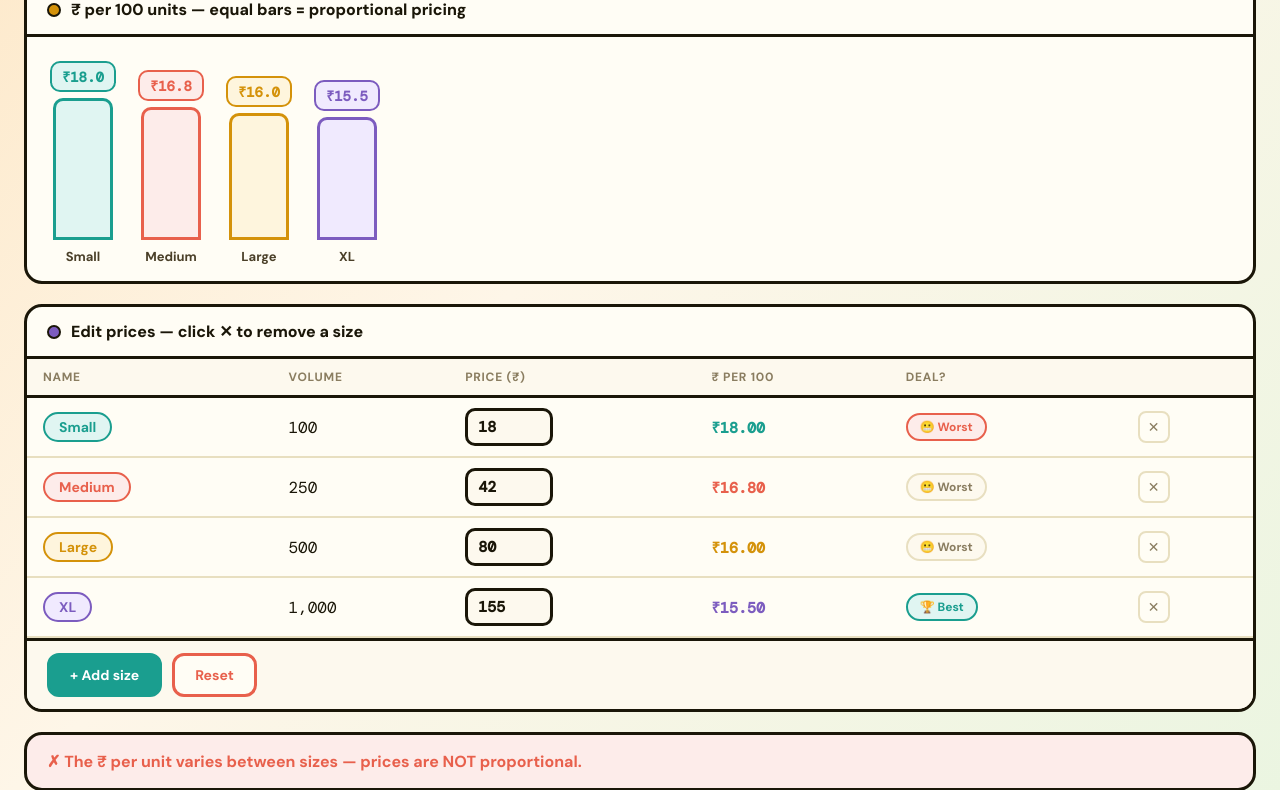
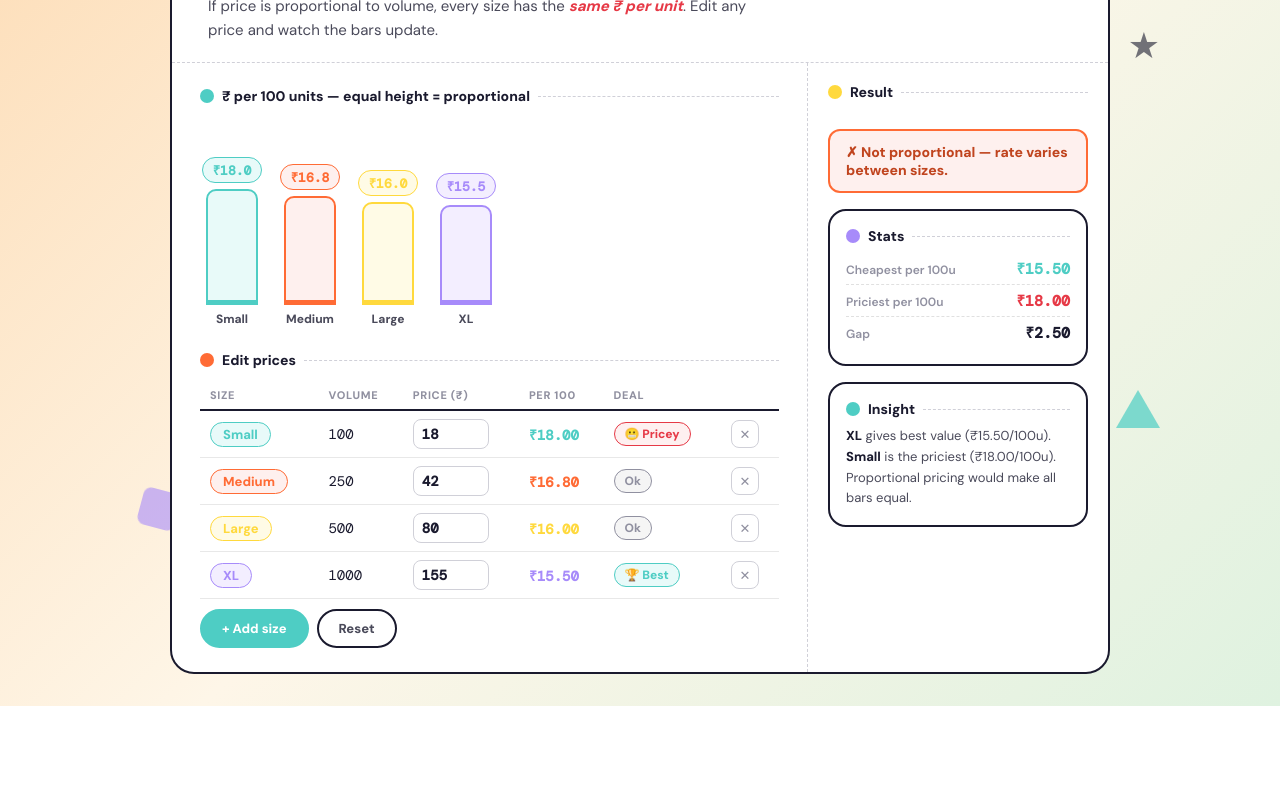
Before and after one commit to anayasharma-lx/ch7-pricevol, a plain HTML site: page index.html in a window 1280 px wide. Shown: the part 172-962 px from the top of the page. After the commit the page ends 878 px from the top, so only its background shows below. Drawn offline with nearby package versions, Linux system fonts and the light colour scheme; a web font is replaced by a local one.

Commit message:
Update index.html

```diff
--- a/index.html
+++ b/index.html
@@ -3,219 +3,233 @@
 <head>
 <meta charset="UTF-8"/>
 <meta name="viewport" content="width=device-width,initial-scale=1.0"/>
-<title>Price vs Volume — Ganita Prakash Grade 8</title>
-<link rel="preconnect" href="https://fonts.googleapis.com">
-<link href="https://fonts.googleapis.com/css2?family=DM+Sans:opsz,wght@9..40,400;9..40,600;9..40,700;9..40,800&family=DM+Mono:wght@400;500;700&display=swap" rel="stylesheet">
+<title>Price vs Volume — Grade 8</title>
+<link href="https://fonts.googleapis.com/css2?family=DM+Sans:opsz,wght@9..40,400;9..40,600;9..40,800;9..40,900&family=DM+Mono:wght@400;500;700&display=swap" rel="stylesheet">
 <style>
 *,*::before,*::after{box-sizing:border-box;margin:0;padding:0}
 :root{
-  --bg:#fef6e8;--card:#fffdf5;--paper:#fdf9ee;--ink:#1a1608;--ink2:#4a3f28;--ink3:#8a7d60;--bc:#e8dfc0;
-  --teal:#1a9e8f;--coral:#e8604c;--gold:#d4920a;--violet:#7c5cbf;--sky:#3d8fd6;--green:#2d9e4a;
-  --teal-bg:#e0f5f2;--coral-bg:#fdecea;--gold-bg:#fef5dd;--violet-bg:#f0eafe;
-  --pill-h:#ffeaa0;--pill-stroke:#1a1608;
+  --bg1:#fddcb5;--bg2:#dff2e0;
+  --card:#fff;--border:#1a1a2e;
+  --ink:#1a1a2e;--ink2:#4a4a5a;--ink3:#9090a0;
+  --teal:#4ecdc4;--orange:#ff6b35;--yellow:#ffd93d;--red:#e63946;--purple:#a78bfa;
   --sans:'DM Sans',system-ui,sans-serif;--mono:'DM Mono',monospace;
-  --brd:3px solid #1a1608;--r:18px;
 }
-html,body{min-height:100%;background:linear-gradient(135deg,#fde8c8 0%,#fef6e8 40%,#e8f5e0 100%);color:var(--ink);font-family:var(--sans);-webkit-font-smoothing:antialiased}
-body{display:flex;flex-direction:column;padding:24px;gap:20px;min-height:100vh}
+html{background:linear-gradient(135deg,var(--bg1) 0%,#fef6e8 50%,var(--bg2) 100%);min-height:100vh}
+body{font-family:var(--sans);color:var(--ink);min-height:100vh;padding:32px 24px;display:flex;flex-direction:column;align-items:center;gap:0}
 
-/* ── HEADER ── */
-.page-header{display:flex;align-items:flex-start;gap:16px;flex-wrap:wrap}
-.chapter-pill{display:inline-flex;align-items:center;gap:6px;background:var(--pill-h);border:var(--brd);border-radius:30px;padding:5px 16px;font-family:var(--mono);font-size:12px;font-weight:700;color:var(--ink);letter-spacing:.06em;text-transform:uppercase;flex-shrink:0}
-.chapter-pill::before{content:'★';font-size:11px}
-.title-wrap{flex:1}
-.page-title{font-size:clamp(28px,5vw,46px);font-weight:800;color:var(--ink);line-height:1;letter-spacing:-.02em;margin-bottom:6px}
-.page-title .hi1{display:inline-block;background:var(--coral);color:#fff;border:var(--brd);border-radius:12px;padding:2px 14px;font-style:italic;transform:rotate(-1deg)}
-.page-title .hi2{display:inline-block;background:var(--teal);color:#fff;border:var(--brd);border-radius:12px;padding:2px 14px;font-style:italic;transform:rotate(.5deg)}
-.page-desc{font-size:15px;color:var(--ink2);line-height:1.6;max-width:600px}
-.page-desc em{color:var(--coral);font-style:italic;font-weight:700}
+/* PAGE WRAPPER — the big white card */
+.page-card{background:var(--card);border:2px solid var(--border);border-radius:24px;width:100%;max-width:940px;overflow:hidden;position:relative}
 
-/* ── CARDS ── */
-.card{background:var(--card);border:var(--brd);border-radius:var(--r);overflow:hidden}
-.card-head{padding:14px 20px;border-bottom:var(--brd);display:flex;align-items:center;gap:10px}
-.card-dot{width:14px;height:14px;border-radius:50%;border:2px solid var(--ink);flex-shrink:0}
-.card-title{font-size:16px;font-weight:800;color:var(--ink)}
+/* HEADER inside card */
+.card-header{padding:28px 36px 20px;border-bottom:1px dashed #d0d0d8}
+.activity-pill{display:inline-flex;align-items:center;gap:6px;background:var(--yellow);border:2px solid var(--border);border-radius:30px;padding:4px 14px;font-size:11px;font-weight:800;letter-spacing:.1em;text-transform:uppercase;margin-bottom:12px}
+.activity-pill::before{content:'★';font-size:10px}
+.page-title{font-size:clamp(26px,4vw,42px);font-weight:900;line-height:1.05;display:flex;align-items:center;gap:12px;flex-wrap:wrap;margin-bottom:10px}
+.title-pill{background:var(--teal);color:#fff;border:2px solid var(--border);border-radius:14px;padding:4px 18px;font-style:italic;font-size:inherit;display:inline-block}
+.title-pill.orange{background:var(--orange)}
+.page-desc{font-size:15px;color:var(--ink2);line-height:1.6;max-width:560px}
+.page-desc em{color:var(--red);font-style:italic;font-weight:700}
 
-/* ── BAR CHART ── */
-.bars-card{display:flex;flex-direction:column}
-.bars-body{padding:24px 20px 16px;display:flex;align-items:flex-end;gap:16px;min-height:220px;overflow-x:auto}
-.bar-col{display:flex;flex-direction:column;align-items:center;gap:0;flex-shrink:0;min-width:72px;max-width:90px}
-.bar-rate-lbl{font-family:var(--mono);font-size:14px;font-weight:700;padding:4px 10px;border-radius:10px;border:2px solid;text-align:center;white-space:nowrap;margin-bottom:6px}
-.bar-fill{width:60px;border-radius:10px 10px 0 0;border:3px solid var(--ink);border-bottom:none;transition:height .35s cubic-bezier(.4,0,.2,1),background .3s;min-height:8px;position:relative}
-.bar-baseline{width:60px;height:3px;background:var(--ink);border-radius:0}
-.bar-name{font-size:13px;font-weight:700;color:var(--ink2);margin-top:8px;text-align:center}
+/* TWO-COLUMN LAYOUT */
+.card-body{display:grid;grid-template-columns:1fr 300px;min-height:400px}
 
-/* ── TABLE ── */
-.tbl-card table{width:100%;border-collapse:collapse}
-.tbl-card th{padding:10px 16px;text-align:left;font-size:12px;font-weight:700;color:var(--ink3);text-transform:uppercase;letter-spacing:.06em;background:var(--paper);border-bottom:var(--brd)}
-.tbl-card td{padding:10px 16px;border-bottom:2px solid var(--bc);background:var(--card);vertical-align:middle}
-.tbl-card td:nth-child(2),.tbl-card td:nth-child(4){font-family:var(--mono)}
-.price-input{width:88px;padding:6px 10px;border:var(--brd);border-radius:10px;font-family:var(--mono);font-size:15px;font-weight:700;color:var(--ink);background:var(--paper);outline:none;transition:border-color .12s}
-.price-input:focus{border-color:var(--teal)}
-.name-pill{display:inline-block;padding:4px 14px;border-radius:20px;border:2px solid var(--ink);font-weight:700;font-size:14px}
-.rate-val{font-family:var(--mono);font-size:15px;font-weight:700}
-.deal-badge{display:inline-block;padding:4px 12px;border-radius:20px;font-size:12px;font-weight:700;border:2px solid}
-.deal-best{background:var(--teal-bg);color:var(--teal);border-color:var(--teal)}
-.deal-worst{background:var(--coral-bg);color:var(--coral);border-color:var(--coral)}
-.deal-fair{background:var(--paper);color:var(--ink3);border-color:var(--bc)}
-.del-btn{width:32px;height:32px;border:2px solid var(--bc);border-radius:8px;background:transparent;color:var(--ink3);cursor:pointer;font-size:14px;transition:all .12s;display:flex;align-items:center;justify-content:center}
-.del-btn:hover{border-color:var(--coral);color:var(--coral);background:var(--coral-bg)}
-.tbl-footer{padding:12px 20px;border-top:var(--brd);display:flex;gap:10px;background:var(--paper)}
-.act-btn{padding:10px 20px;border:var(--brd);border-radius:12px;font-family:var(--sans);font-size:14px;font-weight:700;cursor:pointer;transition:all .12s}
-.act-btn.add{background:var(--teal);color:#fff;border-color:var(--teal)}
-.act-btn.add:hover{background:#158a7c}
-.act-btn.reset{background:var(--card);color:var(--coral);border-color:var(--coral)}
-.act-btn.reset:hover{background:var(--coral-bg)}
+/* LEFT: BARS + TABLE */
+.left-col{padding:24px 28px;border-right:1px dashed #d0d0d8;display:flex;flex-direction:column;gap:20px}
 
-/* ── VERDICT & INSIGHT ── */
-.verdict-card{padding:16px 20px;font-size:16px;font-weight:700;border-radius:var(--r);border:var(--brd)}
-.verdict-card.prop{background:var(--teal-bg);color:var(--teal)}
-.verdict-card.notprop{background:var(--coral-bg);color:var(--coral)}
-.insight-card{padding:16px 20px;background:var(--gold-bg);border:var(--brd);border-radius:var(--r);font-size:14px;color:var(--ink2);line-height:1.7}
-.insight-card strong{color:var(--ink);font-weight:700}
+/* RIGHT: PANELS */
+.right-col{padding:20px 20px;display:flex;flex-direction:column;gap:16px}
 
-/* ── STATS ROW ── */
-.stats-row{display:flex;gap:12px;flex-wrap:wrap}
-.stat-pill{padding:10px 18px;background:var(--card);border:var(--brd);border-radius:14px;display:flex;flex-direction:column;gap:2px;flex:1;min-width:110px}
-.sp-lbl{font-size:11px;font-weight:700;text-transform:uppercase;letter-spacing:.06em;color:var(--ink3)}
-.sp-val{font-family:var(--mono);font-size:20px;font-weight:700}
+/* SECTION LABEL */
+.sec-lbl{display:flex;align-items:center;gap:8px;margin-bottom:12px}
+.sec-dot{width:14px;height:14px;border-radius:50%;flex-shrink:0}
+.sec-name{font-size:14px;font-weight:800;color:var(--ink)}
+.sec-rule{flex:1;border:none;border-top:1px dashed #d0d0d8}
+
+/* BAR CHART */
+.bar-chart{display:flex;align-items:flex-end;gap:14px;min-height:200px;overflow-x:auto;padding-top:40px;padding-bottom:4px}
+.bar-col{display:flex;flex-direction:column;align-items:center;gap:0;flex-shrink:0;min-width:64px}
+.bar-rate{font-family:var(--mono);font-size:13px;font-weight:700;padding:3px 10px;border-radius:20px;margin-bottom:6px;border:1.5px solid;white-space:nowrap;text-align:center}
+.bar-body{width:52px;border-radius:10px 10px 0 0;border:2px solid;transition:height .35s;min-height:8px}
+.bar-ground{width:52px;height:3px;border-radius:0}
+.bar-name{font-size:12px;font-weight:700;color:var(--ink2);margin-top:6px}
+
+/* TABLE */
+.data-table{width:100%;border-collapse:collapse;font-size:14px}
+.data-table th{padding:7px 10px;text-align:left;font-size:11px;font-weight:800;text-transform:uppercase;letter-spacing:.06em;color:var(--ink3);border-bottom:2px solid var(--border)}
+.data-table td{padding:8px 10px;border-bottom:1px solid #e8e8e8;vertical-align:middle}
+.data-table td:nth-child(2),.data-table td:nth-child(4){font-family:var(--mono)}
+.name-tag{display:inline-block;padding:3px 12px;border-radius:20px;font-weight:700;font-size:13px;border:1.5px solid}
+.price-inp{width:76px;padding:5px 8px;border:1.5px solid #d0d0d8;border-radius:8px;font-family:var(--mono);font-size:14px;font-weight:700;color:var(--ink);outline:none;transition:border-color .15s}
+.price-inp:focus{border-color:var(--teal)}
+.rate-num{font-weight:700;font-family:var(--mono);font-size:14px}
+.deal-tag{display:inline-block;padding:3px 10px;border-radius:20px;font-size:12px;font-weight:700;border:1.5px solid}
+.del-x{width:28px;height:28px;border:1.5px solid #d0d0d8;border-radius:8px;background:transparent;color:var(--ink3);cursor:pointer;font-size:13px;transition:all .12s}
+.del-x:hover{border-color:var(--red);color:var(--red)}
+.table-btns{display:flex;gap:8px;margin-top:10px}
+.btn{padding:9px 20px;border:2px solid var(--border);border-radius:30px;font-family:var(--sans);font-size:13px;font-weight:800;cursor:pointer;transition:all .15s}
+.btn-add{background:var(--teal);color:#fff;border-color:var(--teal)}
+.btn-add:hover{background:#3ab5ac}
+.btn-reset{background:transparent;color:var(--ink2)}
+.btn-reset:hover{background:#f5f5f5}
+
+/* RIGHT PANELS */
+.info-card{background:#fff;border:2px solid var(--border);border-radius:18px;padding:16px 16px;overflow:hidden}
+.verdict{font-size:14px;font-weight:700;padding:12px 16px;border-radius:12px;border:2px solid}
+.verdict.ok{background:#e8faf9;border-color:var(--teal);color:#2a8f89}
+.verdict.fail{background:#fef0ee;border-color:var(--orange);color:#c0441e}
+.stat-row{display:flex;justify-content:space-between;align-items:baseline;padding:5px 0;border-bottom:1px dashed #e0e0e0}
+.stat-row:last-child{border-bottom:none}
+.stat-lbl{font-size:12px;color:var(--ink3);font-weight:600}
+.stat-val{font-family:var(--mono);font-size:15px;font-weight:700}
+.insight{font-size:13px;line-height:1.6;color:var(--ink2)}
+.insight strong{color:var(--ink);font-weight:700}
+
+/* FLOATING SHAPES */
+.shape{position:fixed;pointer-events:none;z-index:-1}
+.sh-circle{width:56px;height:56px;border-radius:50%;background:#ff6b6b;opacity:.7;top:80px;left:calc(50% - 520px)}
+.sh-triangle{width:0;height:0;border-left:22px solid transparent;border-right:22px solid transparent;border-bottom:38px solid var(--teal);opacity:.7;bottom:200px;right:calc(50% - 520px)}
+.sh-star{font-size:36px;line-height:1;opacity:.6;top:200px;right:calc(50% - 520px)}
+.sh-square{width:38px;height:38px;border-radius:8px;background:var(--purple);opacity:.6;bottom:100px;left:calc(50% - 500px);transform:rotate(15deg)}
+
+@media(max-width:720px){
+  body{padding:16px 12px}
+  .card-body{grid-template-columns:1fr}
+  .left-col{border-right:none;border-bottom:1px dashed #d0d0d8}
+  .card-header{padding:20px 20px 16px}
+}
 </style>
 </head>
 <body>
 
-<!-- HEADER -->
-<div class="page-header">
-  <div class="chapter-pill">Ch 7 · Proportion</div>
-  <div class="title-wrap">
-    <div class="page-title">Price vs <span class="hi1">Volume</span> — <span class="hi2">Fair deal?</span></div>
-    <p class="page-desc">If price is truly proportional to volume, the ₹ per unit is <em>identical</em> for every size. Edit any price below and watch the bars!</p>
+<!-- Floating decorative shapes -->
+<div class="shape sh-circle"></div>
+<div class="shape sh-triangle"></div>
+<div class="shape sh-star">★</div>
+<div class="shape sh-square"></div>
+
+<div class="page-card">
+  <div class="card-header">
+    <div class="activity-pill">Ch 7 · Proportion</div>
+    <div class="page-title">
+      Price vs <span class="title-pill">Volume</span> — fair deal?
+    </div>
+    <p class="page-desc">If price is proportional to volume, every size has the <em>same ₹ per unit</em>. Edit any price and watch the bars update.</p>
+  </div>
+
+  <div class="card-body">
+    <div class="left-col">
+      <!-- BAR CHART -->
+      <div>
+        <div class="sec-lbl"><div class="sec-dot" style="background:var(--teal)"></div><span class="sec-name">₹ per 100 units — equal height = proportional</span><hr class="sec-rule"></div>
+        <div class="bar-chart" id="bar-chart"></div>
+      </div>
+
+      <!-- TABLE -->
+      <div>
+        <div class="sec-lbl"><div class="sec-dot" style="background:var(--orange)"></div><span class="sec-name">Edit prices</span><hr class="sec-rule"></div>
+        <table class="data-table">
+          <thead><tr><th>Size</th><th>Volume</th><th>Price (₹)</th><th>Per 100</th><th>Deal</th><th></th></tr></thead>
+          <tbody id="tbl-body"></tbody>
+        </table>
+        <div class="table-btns">
+          <button class="btn btn-add" id="btn-add">+ Add size</button>
+          <button class="btn btn-reset" id="btn-reset">Reset</button>
+        </div>
       </div>
     </div>
 
-<!-- BAR CHART CARD -->
-<div class="card bars-card">
-  <div class="card-head">
-    <div class="card-dot" style="background:var(--gold)"></div>
-    <div class="card-title">₹ per 100 units — equal bars = proportional pricing</div>
-  </div>
-  <div class="bars-body" id="prod-bar"></div>
+    <div class="right-col">
+      <div class="sec-lbl"><div class="sec-dot" style="background:var(--yellow)"></div><span class="sec-name">Result</span><hr class="sec-rule"></div>
+      <div class="verdict" id="verdict"></div>
+
+      <div class="info-card">
+        <div class="sec-lbl" style="margin-bottom:8px"><div class="sec-dot" style="background:var(--purple)"></div><span class="sec-name">Stats</span><hr class="sec-rule"></div>
+        <div id="stats"></div>
       </div>
 
-<!-- TABLE CARD -->
-<div class="card tbl-card">
-  <div class="card-head">
-    <div class="card-dot" style="background:var(--violet)"></div>
-    <div class="card-title">Edit prices — click ✕ to remove a size</div>
+      <div class="info-card">
+        <div class="sec-lbl" style="margin-bottom:8px"><div class="sec-dot" style="background:var(--teal)"></div><span class="sec-name">Insight</span><hr class="sec-rule"></div>
+        <p class="insight" id="insight"></p>
       </div>
-  <table>
-    <thead><tr><th>Name</th><th>Volume</th><th>Price (₹)</th><th>₹ per 100</th><th>Deal?</th><th></th></tr></thead>
-    <tbody id="table-body"></tbody>
-  </table>
-  <div class="tbl-footer">
-    <button class="act-btn add" id="add-row">+ Add size</button>
-    <button class="act-btn reset" id="reset-btn">Reset</button>
+    </div>
   </div>
 </div>
 
-<!-- VERDICT + STATS -->
-<div class="verdict-card" id="verdict-band"></div>
+<script>
+const C=['#4ecdc4','#ff6b35','#ffd93d','#a78bfa','#e63946','#2a9d8f'];
+const CB=['#e8faf9','#fef0ee','#fffbe6','#f3eeff','#fef0f0','#e8f7f5'];
+const DEF=[{n:'Small',v:100,p:18},{n:'Medium',v:250,p:42},{n:'Large',v:500,p:80},{n:'XL',v:1000,p:155}];
+let rows=DEF.map(r=>({...r}));
 
-<div class="stats-row" id="stats-band"></div>
+function rate(r){return r.p/r.v*100}
 
-<div class="insight-card" id="insight-row"></div>
+function render(){
+  const rates=rows.map(rate);
+  const mn=Math.min(...rates),mx=Math.max(...rates);
+  const prop=mx-mn<.01;
+  const maxH=mx*1.15||10;
 
-<script>
-const PALETTE=['#1a9e8f','#e8604c','#d4920a','#7c5cbf','#3d8fd6','#e07a20'];
-const BG=['#e0f5f2','#fdecea','#fef5dd','#f0eafe','#e8f0fd','#fef0e0'];
-const DEFAULT=[{label:'Small',vol:100,price:18},{label:'Medium',vol:250,price:42},{label:'Large',vol:500,price:80},{label:'XL',vol:1000,price:155}];
-let rows=DEFAULT.map(r=>({...r}));
-function rate(r){return r.price/r.vol*100;}
-function render(){
-  const rates=rows.map(r=>rate(r));
-  const minR=Math.min(...rates),maxR=Math.max(...rates);
-  const isProp=maxR-minR<0.01;
-  const maxBar=Math.max(...rates)*1.15||10;
-
-  /* BAR CHART — rate label above bar, name below */
-  const barWrap=document.getElementById('prod-bar');
-  barWrap.innerHTML='';
+  /* bars */
+  const bc=document.getElementById('bar-chart');bc.innerHTML='';
   rows.forEach((r,i)=>{
-    const rt=rate(r);
-    const h=Math.max(20,Math.round(rt/maxBar*160));
-    const col=PALETTE[i%PALETTE.length];
-    const bg=BG[i%BG.length];
-    const col2=document.createElement('div');
-    col2.className='bar-col';
-    col2.innerHTML=`
-      <div class="bar-rate-lbl" style="color:${col};border-color:${col};background:${bg}">₹${rt.toFixed(1)}</div>
-      <div class="bar-fill" style="height:${h}px;background:${bg};border-color:${col}"></div>
-      <div class="bar-baseline" style="background:${col};width:60px"></div>
-      <div class="bar-name">${r.label}</div>`;
-    barWrap.appendChild(col2);
+    const rt=rate(r),h=Math.max(12,Math.round(rt/maxH*130));
+    const col=C[i%C.length],cbg=CB[i%CB.length];
+    const d=document.createElement('div');d.className='bar-col';
+    d.innerHTML=`<div class="bar-rate" style="color:${col};border-color:${col};background:${cbg}">₹${rt.toFixed(1)}</div>
+      <div class="bar-body" style="height:${h}px;background:${cbg};border-color:${col}"></div>
+      <div class="bar-ground" style="background:${col}"></div>
+      <div class="bar-name">${r.n}</div>`;
+    bc.appendChild(d);
   });
 
-  /* TABLE */
-  const tbody=document.getElementById('table-body');
-  tbody.innerHTML='';
+  /* table */
+  const tb=document.getElementById('tbl-body');tb.innerHTML='';
   rows.forEach((r,i)=>{
-    const rt=rate(r);
-    const col=PALETTE[i%PALETTE.length];
-    const bg=BG[i%BG.length];
-    const isMin=Math.abs(rt-minR)<0.01;
-    const isMax=Math.abs(rt-maxR)<0.01&&!isProp;
-    const dealCls=isProp?'deal-fair':isMin?'deal-best':isMax?'deal-worst':'deal-fair';
-    const dealTxt=isProp?'Fair ✓':isMin?'🏆 Best':'😬 Worst';
+    const rt=rate(r),col=C[i%C.length],cbg=CB[i%CB.length];
+    const isBest=Math.abs(rt-mn)<.01,isWorst=Math.abs(rt-mx)<.01&&!prop;
+    const dealCol=prop?'#9090a0':isBest?C[0]:isWorst?C[4]:'#9090a0';
+    const dealBg=prop?'#f5f5f5':isBest?CB[0]:isWorst?CB[4]:'#f5f5f5';
+    const dealTxt=prop?'Fair':isBest?'🏆 Best':isWorst?'😬 Pricey':'Ok';
     const tr=document.createElement('tr');
-    tr.innerHTML=`
-      <td><span class="name-pill" style="background:${bg};border-color:${col};color:${col}">${r.label}</span></td>
-      <td>${r.vol.toLocaleString('en-IN')}</td>
-      <td><input class="price-input" type="number" value="${r.price}" min="1" max="9999" step="0.5" data-i="${i}"></td>
-      <td><span class="rate-val" style="color:${col}">₹${rt.toFixed(2)}</span></td>
-      <td><span class="deal-badge ${dealCls}">${dealTxt}</span></td>
-      <td><button class="del-btn" data-i="${i}">✕</button></td>`;
-    tbody.appendChild(tr);
+    tr.innerHTML=`<td><span class="name-tag" style="color:${col};border-color:${col};background:${cbg}">${r.n}</span></td>
+      <td>${r.v}</td>
+      <td><input class="price-inp" type="number" value="${r.p}" min="1" max="9999" step=".5" data-i="${i}"></td>
+      <td><span class="rate-num" style="color:${col}">₹${rt.toFixed(2)}</span></td>
+      <td><span class="deal-tag" style="color:${dealCol};border-color:${dealCol};background:${dealBg}">${dealTxt}</span></td>
+      <td><button class="del-x" data-i="${i}">✕</button></td>`;
+    tb.appendChild(tr);
   });
-  tbody.querySelectorAll('.price-input').forEach(inp=>{
-    inp.addEventListener('input',e=>{
-      const v=parseFloat(e.target.value);
-      if(!isNaN(v)&&v>0)rows[+e.target.dataset.i].price=v;
-      render();
+  tb.querySelectorAll('.price-inp').forEach(el=>{
+    el.addEventListener('input',e=>{const v=parseFloat(e.target.value);if(v>0)rows[+e.target.dataset.i].p=v;render();});
   });
-  });
-  tbody.querySelectorAll('.del-btn').forEach(btn=>{
-    btn.addEventListener('click',e=>{
-      const i=+e.target.dataset.i;
-      if(rows.length>2){rows.splice(i,1);render();}
-    });
+  tb.querySelectorAll('.del-x').forEach(el=>{
+    el.addEventListener('click',e=>{if(rows.length>2)rows.splice(+e.target.dataset.i,1);render();});
   });
 
-  /* VERDICT */
-  const vb=document.getElementById('verdict-band');
-  vb.className='verdict-card '+(isProp?'prop':'notprop');
-  vb.textContent=isProp?'✓ All sizes give the same ₹ per unit — prices ARE proportional!':'✗ The ₹ per unit varies between sizes — prices are NOT proportional.';
+  /* verdict */
+  const vd=document.getElementById('verdict');
+  vd.className='verdict '+(prop?'ok':'fail');
+  vd.textContent=prop?'✓ Proportional — same ₹ per unit for every size.':'✗ Not proportional — rate varies between sizes.';
 
-  /* STATS */
-  document.getElementById('stats-band').innerHTML=`
-    <div class="stat-pill"><div class="sp-lbl">Cheapest per unit</div><div class="sp-val" style="color:var(--teal)">₹${minR.toFixed(2)}</div></div>
-    <div class="stat-pill"><div class="sp-lbl">Most expensive</div><div class="sp-val" style="color:var(--coral)">₹${maxR.toFixed(2)}</div></div>
-    <div class="stat-pill"><div class="sp-lbl">Difference</div><div class="sp-val">₹${(maxR-minR).toFixed(2)}</div></div>
-    <div class="stat-pill"><div class="sp-lbl">Sizes</div><div class="sp-val">${rows.length}</div></div>`;
+  /* stats */
+  document.getElementById('stats').innerHTML=`
+    <div class="stat-row"><span class="stat-lbl">Cheapest per 100u</span><span class="stat-val" style="color:${C[0]}">₹${mn.toFixed(2)}</span></div>
+    <div class="stat-row"><span class="stat-lbl">Priciest per 100u</span><span class="stat-val" style="color:${C[4]}">₹${mx.toFixed(2)}</span></div>
+    <div class="stat-row"><span class="stat-lbl">Gap</span><span class="stat-val">₹${(mx-mn).toFixed(2)}</span></div>`;
 
-  /* INSIGHT */
-  document.getElementById('insight-row').innerHTML=isProp
-    ?`<strong>🎉 Equal rates!</strong> Every size costs ₹${minR.toFixed(2)} per 100 units — the price is directly proportional to volume.`
-    :`<strong>💡 ${rows[rates.indexOf(minR)].label}</strong> gives the best value (₹${minR.toFixed(2)}/100u). <strong>${rows[rates.indexOf(maxR)].label}</strong> is the worst (₹${maxR.toFixed(2)}/100u). If proportional, all bars would be equal height.`;
+  /* insight */
+  const bi=rows[rates.indexOf(mn)],wi=rows[rates.indexOf(mx)];
+  document.getElementById('insight').innerHTML=prop
+    ?`All sizes cost <strong>₹${mn.toFixed(2)}</strong> per 100 units — price is directly proportional to volume.`
+    :`<strong>${bi.n}</strong> gives best value (₹${mn.toFixed(2)}/100u). <strong>${wi.n}</strong> is the priciest (₹${mx.toFixed(2)}/100u). Proportional pricing would make all bars equal.`;
 }
 
-document.getElementById('add-row').addEventListener('click',()=>{
-  const vols=[100,200,300,400,500,600,750,1000,1500,2000];
-  const used=rows.map(r=>r.vol);
-  const nextVol=vols.find(v=>!used.includes(v))||rows[rows.length-1].vol+100;
-  const baseRate=rate(rows[0]);
-  rows.push({label:'Size '+(rows.length+1),vol:nextVol,price:+(baseRate*nextVol/100).toFixed(0)});
-  render();
+document.getElementById('btn-add').addEventListener('click',()=>{
+  const used=rows.map(r=>r.v);
+  const next=[100,200,300,400,500,600,750,1000,1500,2000].find(v=>!used.includes(v))||rows.at(-1).v+100;
+  rows.push({n:'Size '+(rows.length+1),v:next,p:+(rate(rows[0])*next/100).toFixed(0)});render();
 });
-document.getElementById('reset-btn').addEventListener('click',()=>{rows=DEFAULT.map(r=>({...r}));render();});
+document.getElementById('btn-reset').addEventListener('click',()=>{rows=DEF.map(r=>({...r}));render();});
 render();
 </script>
 </body>
```
Lines whose indentation alone changed are shown as unchanged.
